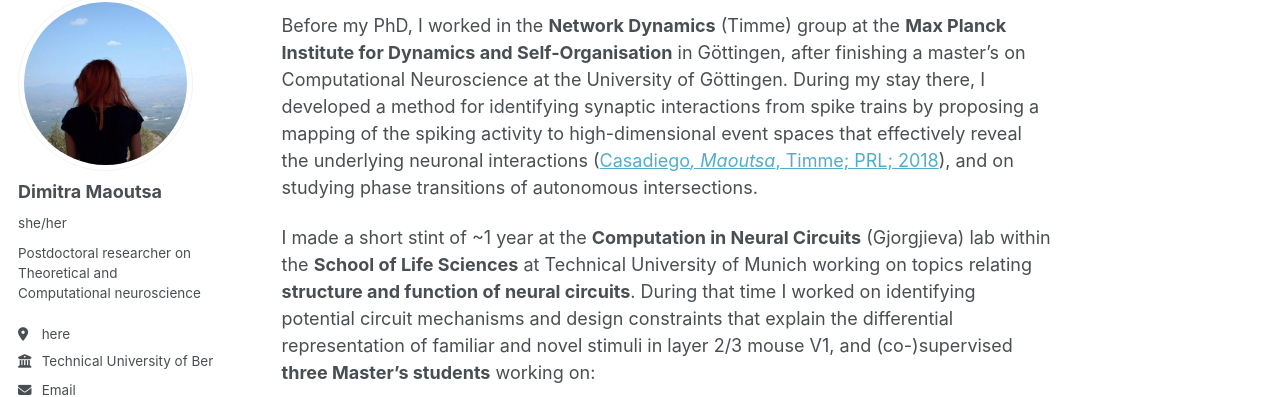
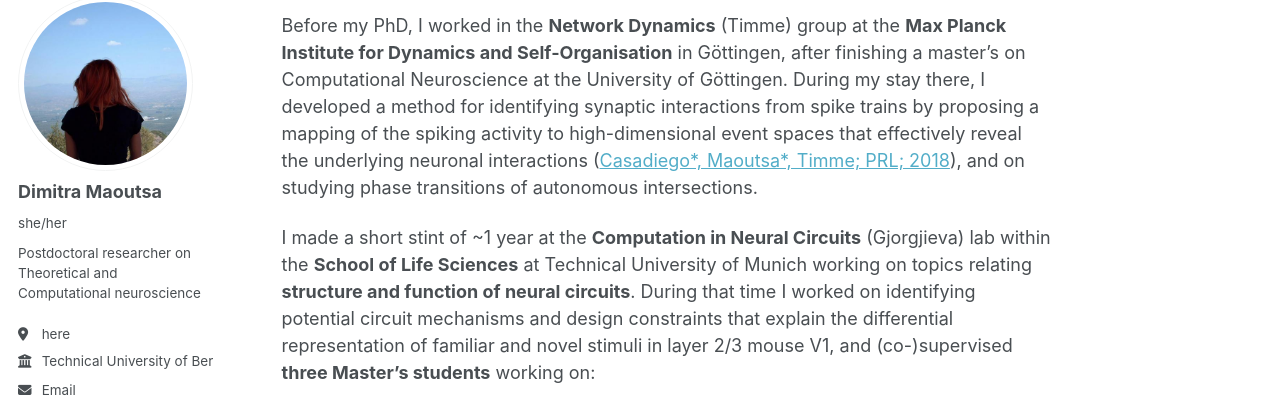
Before and after one commit to dimitra-maoutsa/dimitra-maoutsa.github.io, a Jekyll site: the page built from _pages/about.md, in a window 1280 px wide and 900 px high, scrolled down 370 px. Shown: the part 110-507 px from the top of the window. Built offline with Jekyll 4.4.1, drawn with Linux system fonts in a browser that asks for light colours; some web fonts are replaced.

```diff
--- a/_pages/about.md
+++ b/_pages/about.md
@@ -10,9 +10,9 @@ redirect_from:
 
 I am a postdoctoral researcher currently working on **Theoretical and Computational neuroscience** with a background on **stochastic dynamics, stochastic analysis, and nonlinear dynamics**.
 
-I completed my PhD under the mentorship of **Prof. Manfred Opper** in _March 2023_ at the Technical University of Berlin and under close colaboration with the Institute of Mathematics at the University of Potsdam. There by drawing insights from machine learning, statistical learning theory and statistical physics, we developed three frameworks for efficient **sampling, control, and inference of overdamped Langevin dynamics** ( [Maoutsa, Reich, Opper; Entropy; 2020](https://www.mdpi.com/1099-4300/22/8/802), [Maoutsa, Opper; MLPS-NeurIPS; 2021](https://arxiv.org/abs/2110.13020), [Maoutsa, Opper; PRRev; 2022](https://journals.aps.org/prresearch/abstract/10.1103/PhysRevResearch.4.043035), [Maoutsa; MLPS-NeurIPS; 2022](https://arxiv.org/abs/2301.08102), [Maoutsa; Physics4ML-ICLR; 2023](https://arxiv.org/abs/2304.00423) ).
+I completed my PhD under the mentorship of **Prof. Manfred Opper** in **March 2023** at the Technical University of Berlin and under close colaboration with the Institute of Mathematics at the University of Potsdam. There by drawing insights from machine learning, statistical learning theory and statistical physics, we developed three frameworks for efficient **sampling, control, and inference of overdamped Langevin dynamics** ( [Maoutsa, Reich, Opper; Entropy; 2020](https://www.mdpi.com/1099-4300/22/8/802), [Maoutsa, Opper; MLPS-NeurIPS; 2021](https://arxiv.org/abs/2110.13020), [Maoutsa, Opper; PRRev; 2022](https://journals.aps.org/prresearch/abstract/10.1103/PhysRevResearch.4.043035), [Maoutsa; MLPS-NeurIPS; 2022](https://arxiv.org/abs/2301.08102), [Maoutsa; Physics4ML-ICLR; 2023](https://arxiv.org/abs/2304.00423) ).
 
-Before my PhD, I worked in the **Network Dynamics** (Timme) group at the **Max Planck Institute for Dynamics and Self-Organisation** in Göttingen, after finishing a master's on Computational Neuroscience at the University of Göttingen. During my stay there, I developed a method for identifying synaptic interactions from spike trains by proposing a mapping of the spiking activity to high-dimensional event spaces that effectively reveal the underlying neuronal interactions ([Casadiego*, Maoutsa*, Timme; PRL; 2018](https://drive.google.com/file/d/1QAjTnnOx4pykA_7WAnuApRMgdmWtGrIR/view)), and on studying phase transitions of autonomous intersections.
+Before my PhD, I worked in the **Network Dynamics** (Timme) group at the **Max Planck Institute for Dynamics and Self-Organisation** in Göttingen, after finishing a master's on Computational Neuroscience at the University of Göttingen. During my stay there, I developed a method for identifying synaptic interactions from spike trains by proposing a mapping of the spiking activity to high-dimensional event spaces that effectively reveal the underlying neuronal interactions ([Casadiego\*, Maoutsa\*, Timme; PRL; 2018](https://drive.google.com/file/d/1QAjTnnOx4pykA_7WAnuApRMgdmWtGrIR/view)), and on studying phase transitions of autonomous intersections.
 
 I made a short stint of ~1 year at the **Computation in Neural Circuits** (Gjorgjieva) lab within the **School of Life Sciences** at Technical University of Munich working on topics relating **structure and function of neural circuits**. During that time I worked on identifying potential circuit mechanisms and design constraints that explain the differential representation of familiar and novel stimuli in layer 2/3 mouse V1, and (co-)supervised **three Master’s students** working on:
 
```
